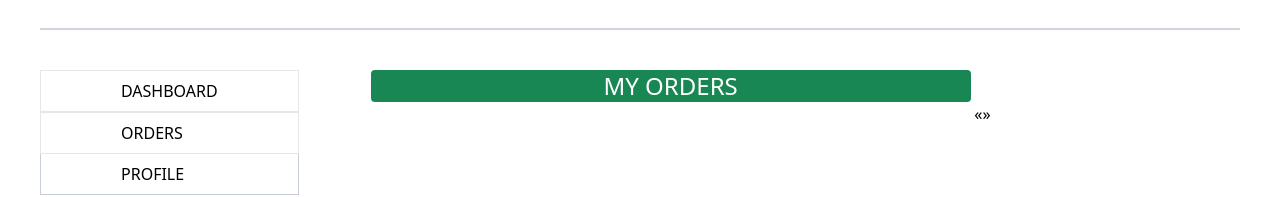
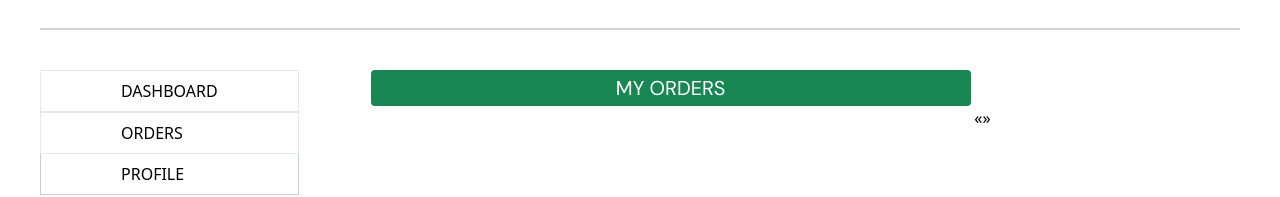
Before and after one commit to Sana-fathi/rest-frontend, a Next.js app: page /my-account/order in a window 1280 px wide. Shown: the part 312-509 px from the top of the page. Built offline with nearby package versions, Linux system fonts and the light colour scheme; what tw-elements would draw is missing.

Commit message:
order section

```diff
--- a/src/pages/my-account/order.js
+++ b/src/pages/my-account/order.js
@@ -27,13 +27,13 @@ function order() {
 
             {/* Start: menu column */}
             <div className="col-12 col-lg-9" >
-              <div className='bg-green rounded md:w-[600px] mx-5'>
-                <h5 className="text-2xl  text-center uppercase text-white">My Orders</h5>
+              <div className='bg-green rounded md:w-72 lg:w-[600px] mx-5'>
+                <h5 className="text-xl font-dmsans text-center uppercase text-white py-1 ">My Orders</h5>
               </div>
               <div className='container'>
 
               <nav className='float-right'>
-                  <ul className="flex">
+                  <ul className="flex ">
                     <li ><a  className="page-link" href="" aria-label="Previous"><span aria-hidden="true">«</span></a></li>
 
                     <li ><a className="page-link" href="" aria-label="Next"><span aria-hidden="true">»</span></a></li>
```
